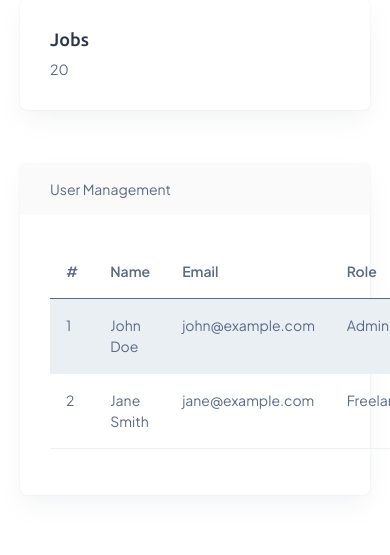
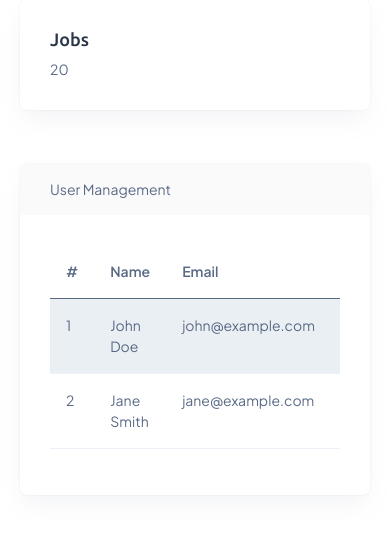
Before and after one commit to CrispinManda/Ubuntu, a PHP site: page /admin_dashboard.php in a window 390 px wide; the page is wider, and only the part inside the window is pictured. Shown: the part 367-922 px from the top of that part. Run offline with PHP 8.4, Linux system fonts and the light colour scheme; the visitor is signed in with stand-in values (Sample User, id 1); some libraries are stand-ins or nearby versions.

Commit message:
added table-responsive class

```diff
--- a/admin_dashboard.php
+++ b/admin_dashboard.php
@@ -178,6 +178,7 @@ if (!isset($_SESSION['user_id'])) {
                 User Management
             </div>
             <div class="card-body">
+                <div class="table-responsive">
                     <table class="table table-striped">
                         <thead>
                             <tr>
@@ -217,6 +218,8 @@ if (!isset($_SESSION['user_id'])) {
         </div>
     </div>
 </div>
+
+        </div>
     </div>
     <script src="./assets/libs/jquery/dist/jquery.min.js"></script>
     <script src="./assets/libs/bootstrap/dist/js/bootstrap.bundle.min.js"></script>
--- a/client_dashboard.php
+++ b/client_dashboard.php
@@ -163,6 +163,7 @@ if (!isset($_SESSION['user_id'])) {
                 User Management
             </div>
             <div class="card-body">
+                <div class="table-responsive">
                     <table class="table table-striped">
                         <thead>
                             <tr>
@@ -202,6 +203,8 @@ if (!isset($_SESSION['user_id'])) {
         </div>
     </div>
 </div>
+
+    </div>
   </div>
   <script src="./assets/libs/jquery/dist/jquery.min.js"></script>
   <script src="./assets/libs/bootstrap/dist/js/bootstrap.bundle.min.js"></script>
--- a/talent_dashboard.php
+++ b/talent_dashboard.php
@@ -174,6 +174,7 @@ if (!isset($_SESSION['user_id'])) {
                 User Management
             </div>
             <div class="card-body">
+                <div class="table-responsive">
                     <table class="table table-striped">
                         <thead>
                             <tr>
@@ -213,6 +214,8 @@ if (!isset($_SESSION['user_id'])) {
         </div>
     </div>
 </div>
+
+    </div>
   </div>
   <script src="./assets/libs/jquery/dist/jquery.min.js"></script>
   <script src="./assets/libs/bootstrap/dist/js/bootstrap.bundle.min.js"></script>
```
Lines whose indentation alone changed are shown as unchanged.
